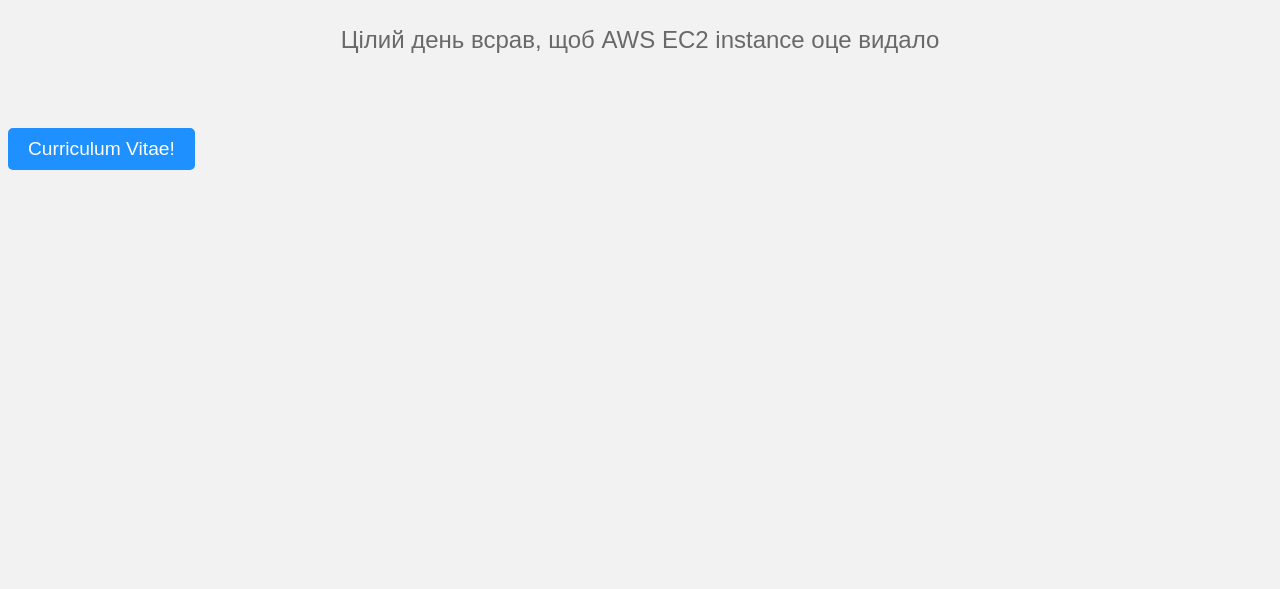
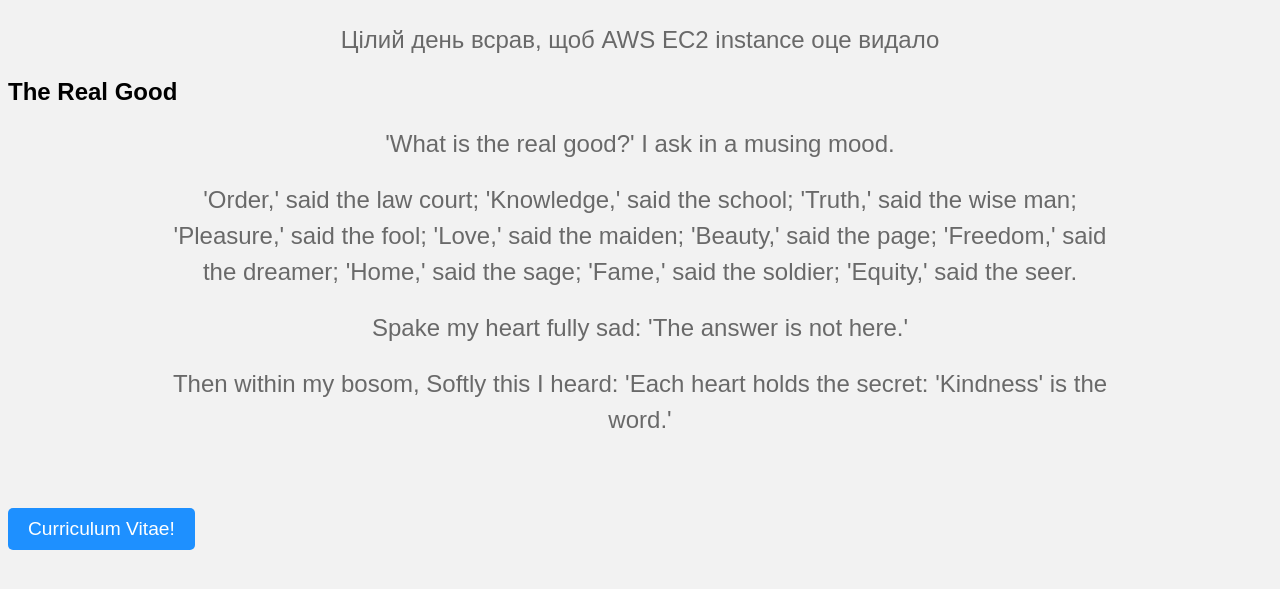
Before and after one commit to uncle-teo3/myapp, a plain HTML site: page index.html in a window 1280 px wide. Shown: the part 145-734 px from the top of the page. Drawn offline with Linux system fonts and the light colour scheme.

Commit message:
Update index.html
John Boyle O'reilly  The Real Good

```diff
--- a/index.html
+++ b/index.html
@@ -46,6 +46,32 @@
 <body>
 	<h1>Вітаю на сторінці безробітного!</h1>
 	<p>Цілий день всрав, щоб AWS EC2 instance оце видало </p>
+	<h2>The Real Good</h2>
+<blockquote>
+
+        <p>'What is the real good?'
+        I ask in a musing mood.</p>
+
+        <p>'Order,' said the law court;
+        'Knowledge,' said the school;
+        'Truth,' said the wise man;
+        'Pleasure,' said the fool;
+        'Love,' said the maiden;
+        'Beauty,' said the page;
+        'Freedom,' said the dreamer;
+        'Home,' said the sage;
+        'Fame,' said the soldier;
+        'Equity,' said the seer.</p>
+
+        <p>Spake my heart fully sad:
+        'The answer is not here.'</p>
+
+        <p>Then within my bosom,
+        Softly this I heard:
+        'Each heart holds the secret:
+        'Kindness' is the word.'</p>
+</blockquote>
+
 	<a href="/CV_Teodor_Duleba.pdf" class="button">Curriculum Vitae!</a>
 
 </body>
```
